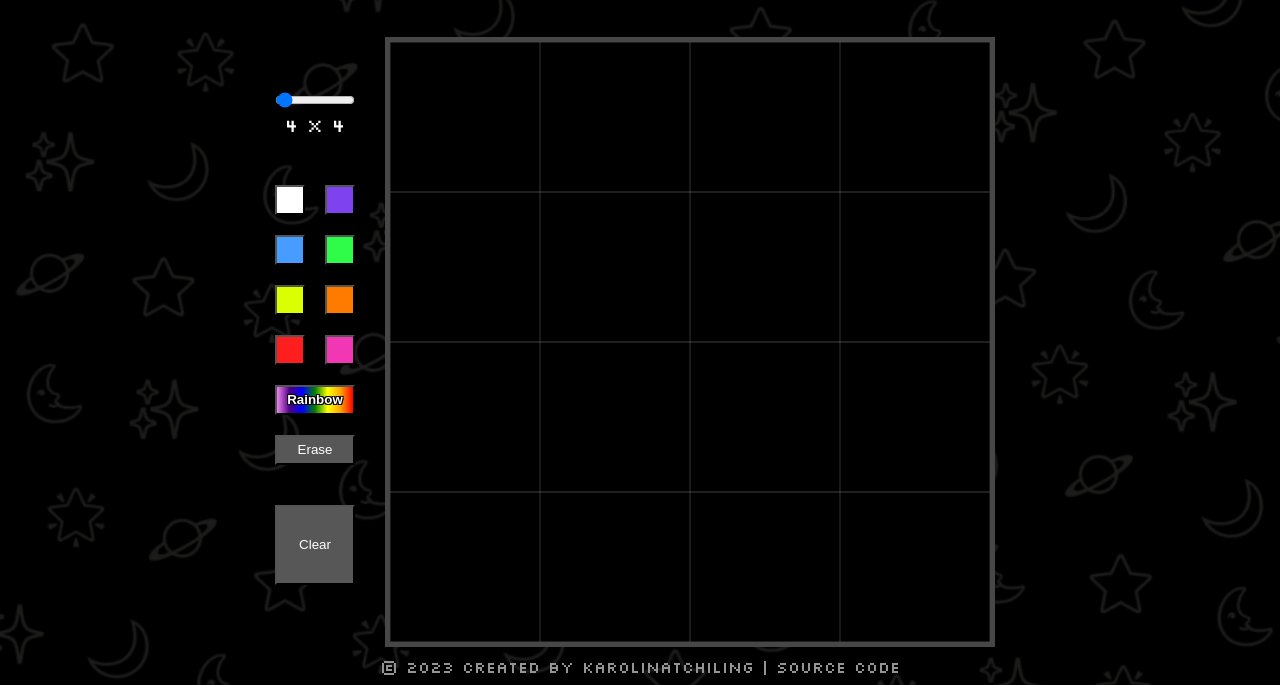
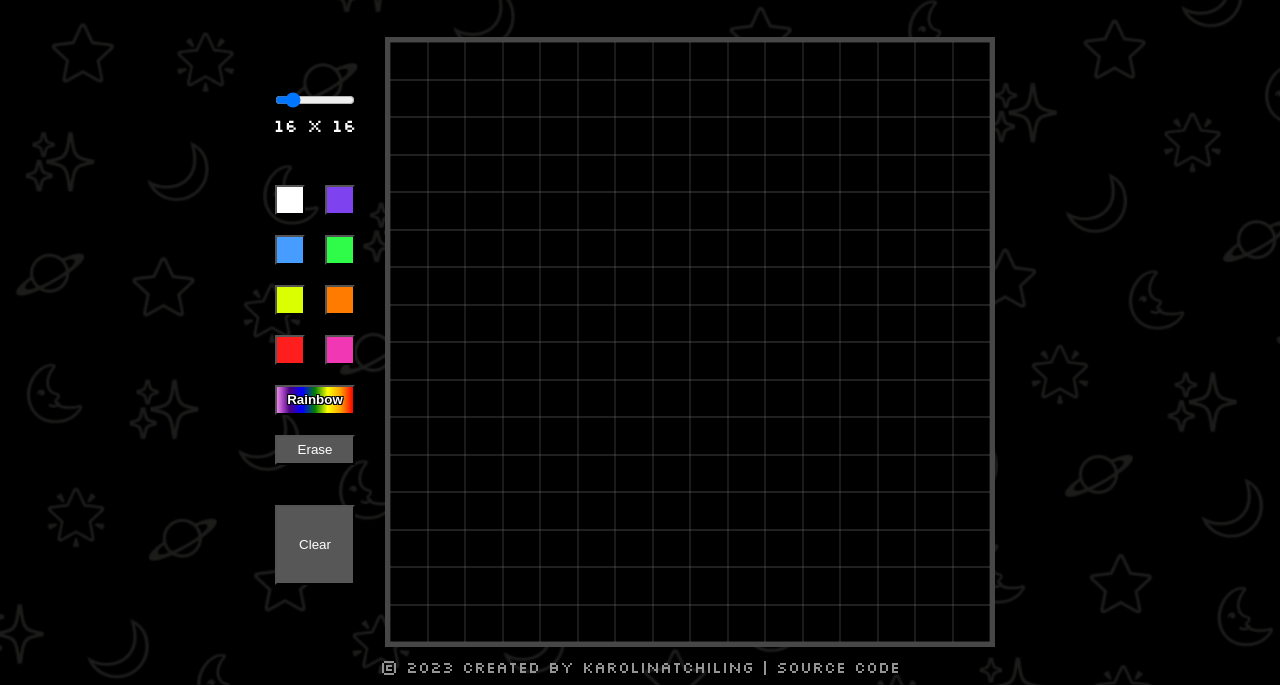
Before and after one commit to KarolinaTchiling/etch-a-sketch, a plain HTML site: page index.html in a window 1280 px wide. Shown: the part 123-808 px from the top of the page. Drawn offline with Linux system fonts and the light colour scheme.

Commit message:
Changed starting grid sze to 16x16

```diff
--- a/index.html
+++ b/index.html
@@ -18,8 +18,8 @@
         <div class="controls">
 
             <div class="slider-container">
-                <input type="range" id="mySlider" min="1" max="99" value="4" step="1">
-                <p><span id="sliderValue">4 x 4</span></p>
+                <input type="range" id="mySlider" min="1" max="99" value="16" step="1">
+                <p><span id="sliderValue">16 x 16</span></p>
             </div>
 
             <div class="colors">
--- a/script.js
+++ b/script.js
@@ -160,7 +160,7 @@ function draw(event) {
     prevPixel = clickedPixel;
 }
 
-createBoard(4);
+createBoard(16);
 
 
 document.addEventListener('DOMContentLoaded', function () {
```
